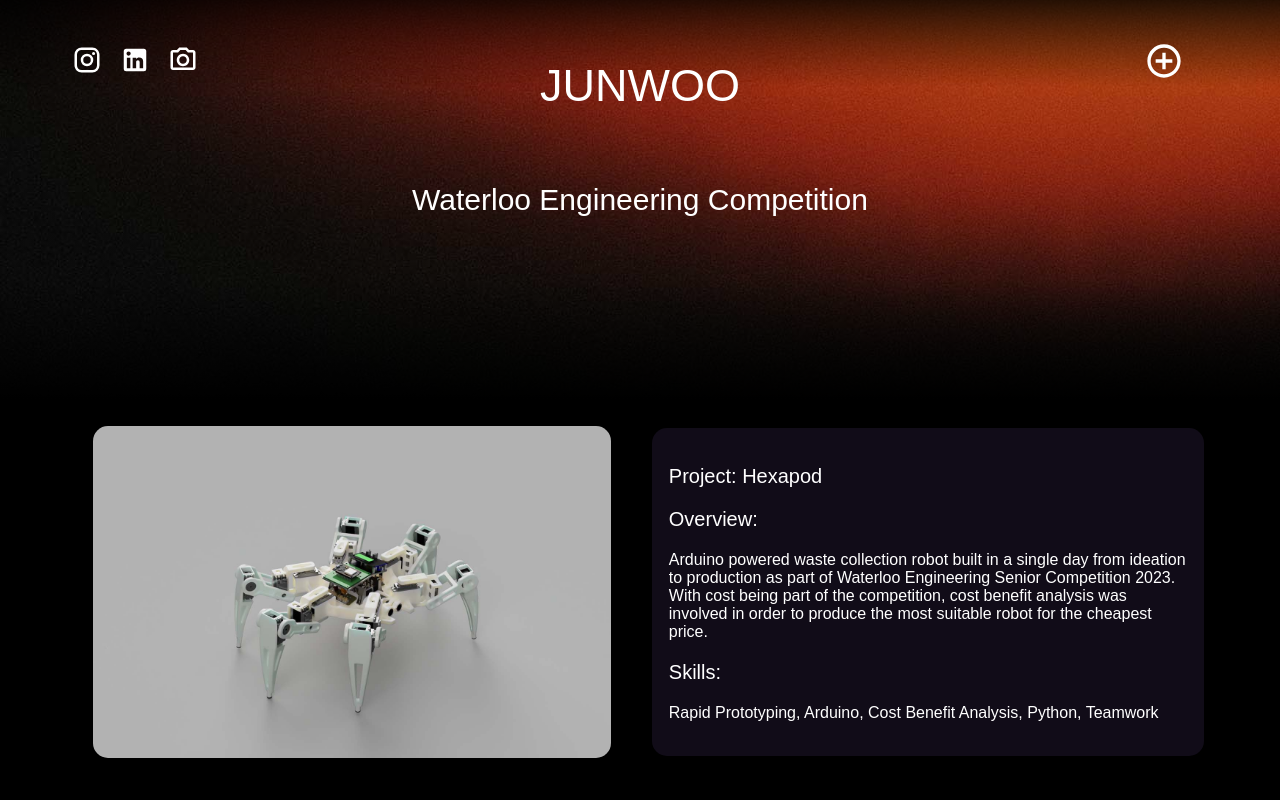
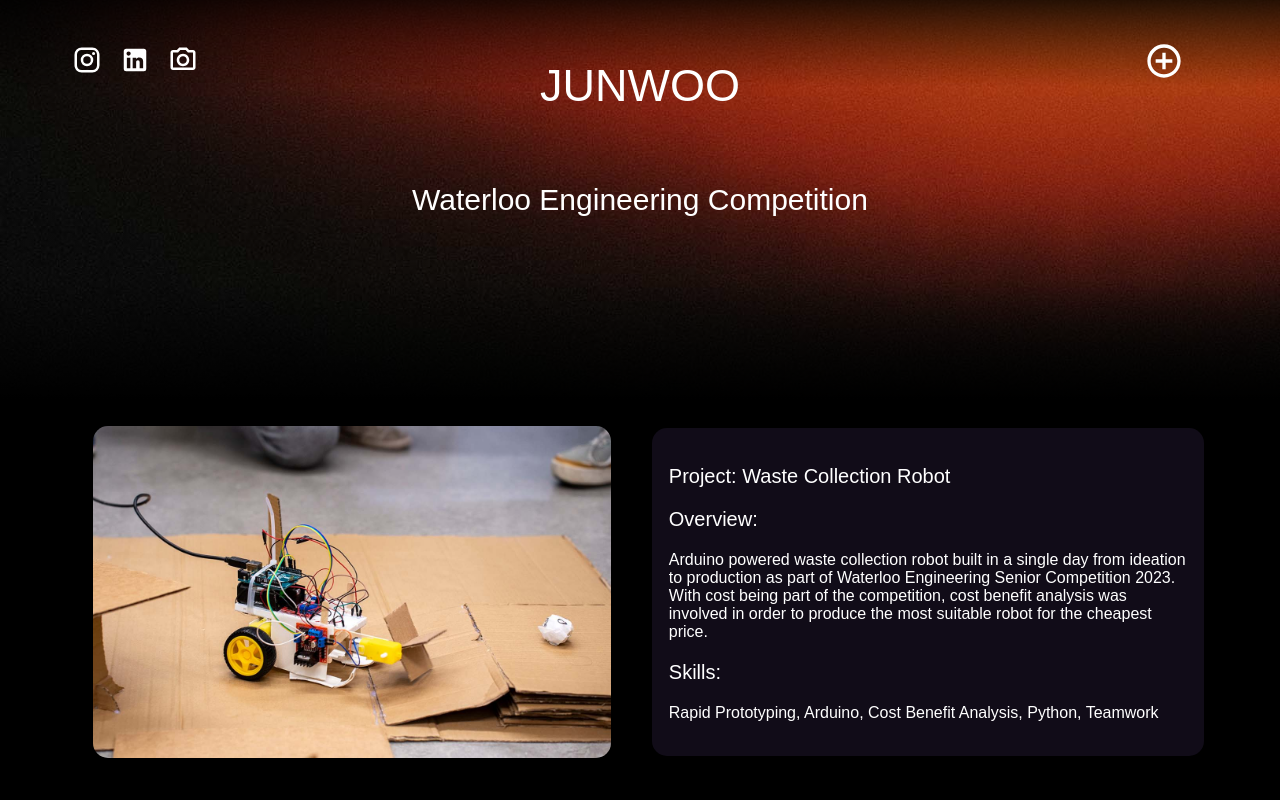
Before and after one commit to visionjwd/portfoliov2, a Next.js app: page /wec in a window 1280 px wide. Shown: the top 800 px of the page. Built offline with nearby package versions, Linux system fonts and the light colour scheme; a web font is replaced by a local one.

Commit message:
wec update

```diff
--- a/pages/wec.js
+++ b/pages/wec.js
@@ -1,5 +1,5 @@
 import React from 'react'
-import hexapodimg from '../assets/hexapod.jpg'
+import wecimg from '../assets/wec.jpg'
 import styles from '../styles/projectdetails.module.css'
 import Head from 'next/head'
 
@@ -17,11 +17,11 @@ function wec() {
     </div>
     <div className = {styles.overview}>
         <div className = {styles.half}>
-            <img src = {hexapodimg.src} className = {styles.image}/>
+            <img src = {wecimg.src} className = {styles.image}/>
         </div>
         <div className = {styles.half}>
             <div className = {styles.details}>
-                <h3>Project: Hexapod</h3>
+                <h3>Project: Waste Collection Robot</h3>
                 <h3>Overview:</h3>
                 <p>Arduino powered waste collection robot built in a single day from ideation to production as part of Waterloo Engineering Senior Competition 2023. With cost being part of the competition, cost benefit analysis was involved in order to produce the most suitable robot for the cheapest price. </p>
                 <h3>Skills:</h3>
```
